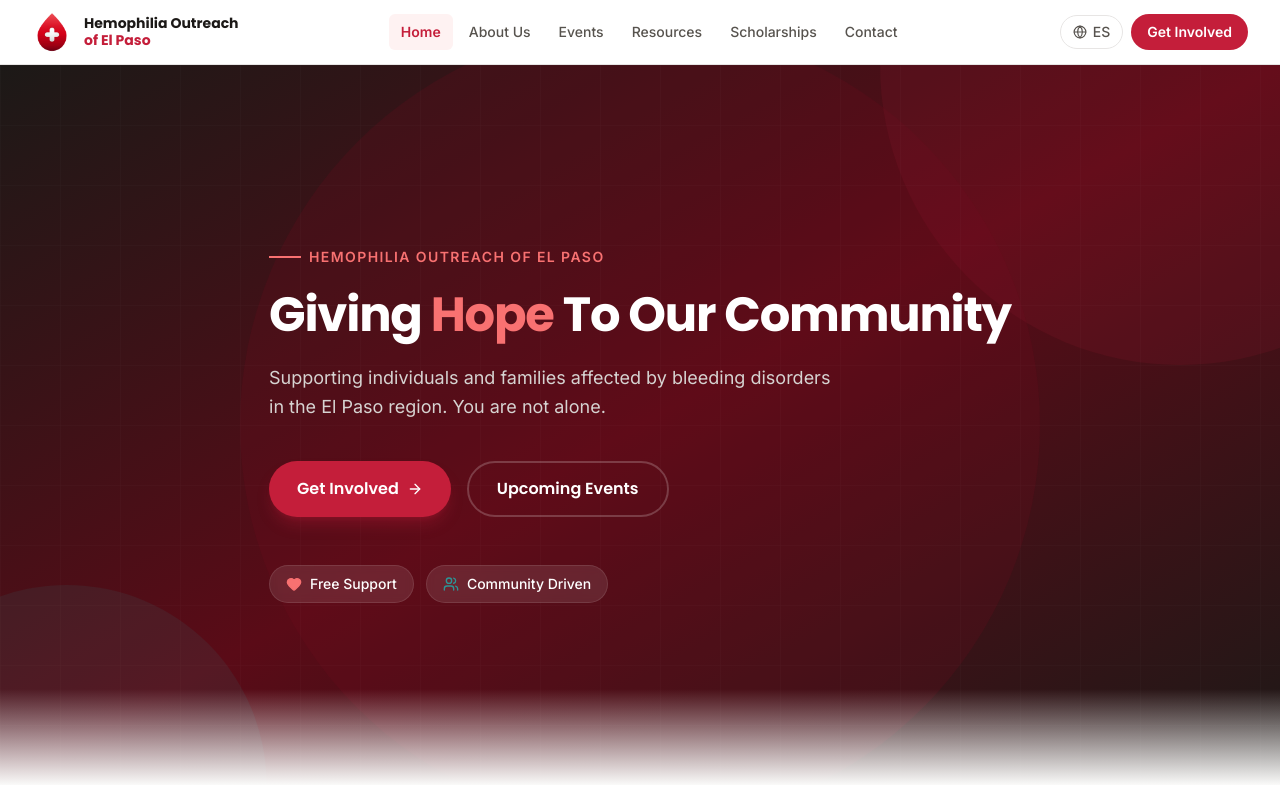
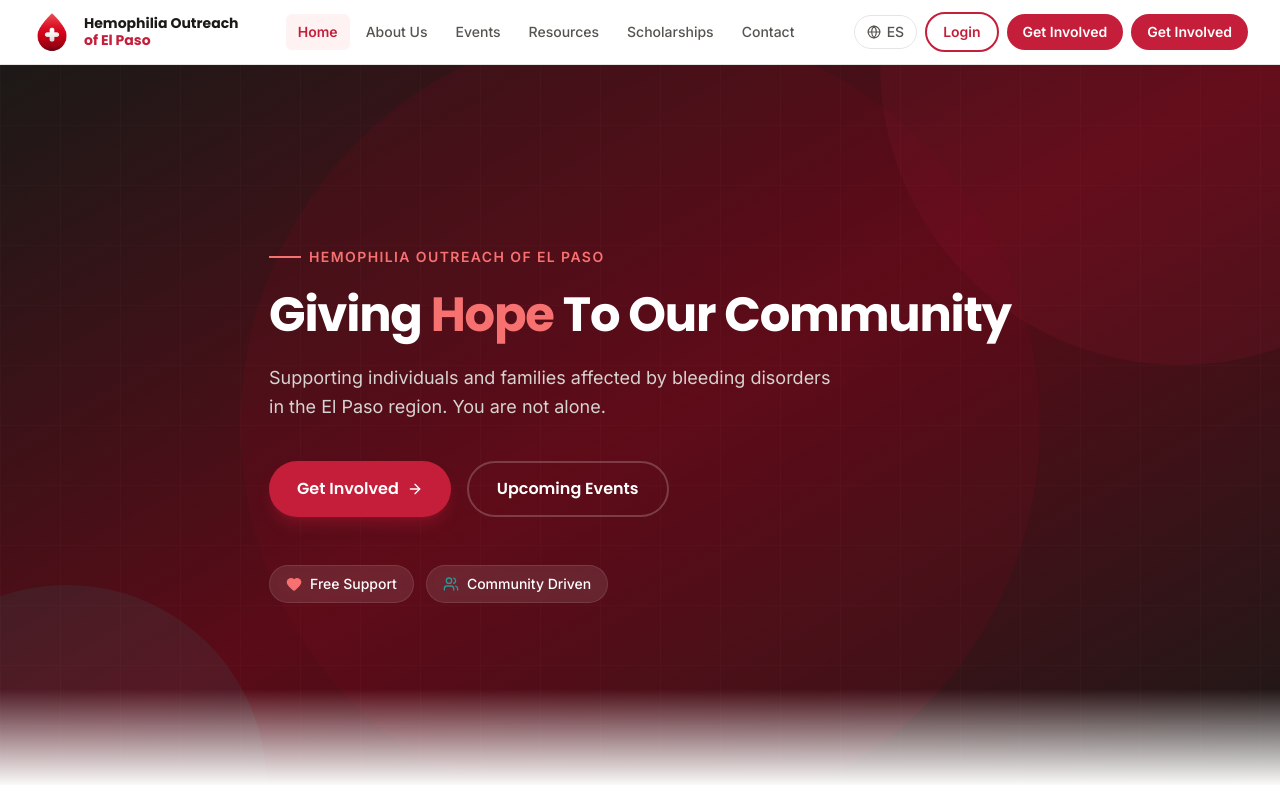
Before and after one commit to stephenhelman/hemo-elpaso, a Next.js app: page / in a window 1280 px wide. Shown: the top 800 px of the page. Built offline with nearby package versions, Linux system fonts and the light colour scheme.

Commit message:
feat: auth0 integration with login/logout routes

```diff
--- a/src/components/layout/Navbar.tsx
+++ b/src/components/layout/Navbar.tsx
@@ -78,6 +78,22 @@ export default function Navbar({ lang, onLanguageToggle }: NavbarProps) {
               <span>{lang === "en" ? "ES" : "EN"}</span>
             </button>
 
+            {/* Login link - temporary for testing */}
+            <Link
+              href="/api/auth/login"
+              className="hidden sm:inline-flex items-center px-4 py-2 rounded-full border-2 border-primary text-primary text-sm font-semibold hover:bg-primary hover:text-white transition-colors duration-200"
+            >
+              Login
+            </Link>
+
+            {/* Get Involved CTA */}
+            <Link
+              href="/get-involved"
+              className="hidden sm:inline-flex items-center px-4 py-2 rounded-full bg-primary text-white text-sm font-semibold hover:bg-primary-600 transition-colors duration-200"
+            >
+              {lang === "en" ? "Get Involved" : "Participa"}
+            </Link>
+
             {/* Get Involved CTA */}
             <Link
               href="/get-involved"
```
